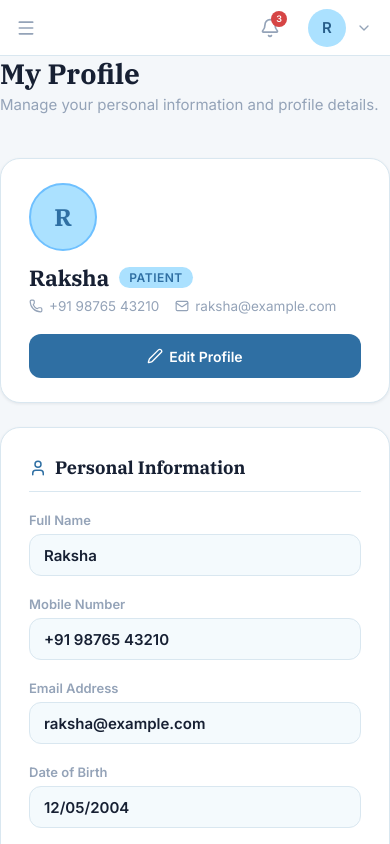
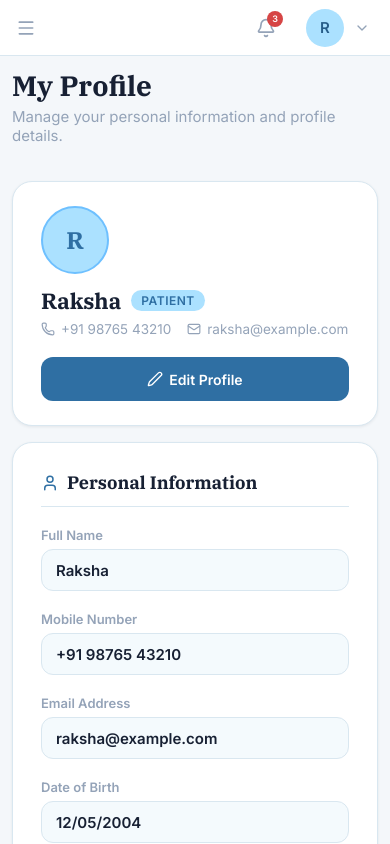
Before and after one commit to RAKSHA1120/MediBook, a React (Vite) app: page /profile in a window 390 px wide. Shown: the top 844 px of the page. Built offline with nearby package versions, Linux system fonts and the light colour scheme.

Commit message:
Update patient profile navigation and layout

```diff
--- a/src/App.css
+++ b/src/App.css
@@ -567,7 +567,7 @@
 
   gap: 10px;
 
-  padding: 0 6px;
+  padding: 0 8px;
 
   border: none;
   border-radius: 12px;
@@ -577,10 +577,11 @@
   cursor: pointer;
 
   font-family: var(--font-body);
+  transition: background 0.2s ease, transform 0.15s ease;
 }
 
 .navbar-profile:hover {
-  background: transparent;
+  background: var(--primary-soft);
 }
 
 /* Avatar */
--- a/src/components/Navbar.jsx
+++ b/src/components/Navbar.jsx
@@ -18,6 +18,7 @@ function Navbar({
   hideTabs = false,
   onMenuClick,
   onNotificationClick,
+  onProfileClick,
 }) {
   const navigate = useNavigate();
   const [unreadCount, setUnreadCount] = useState(() => getUnreadCount());
@@ -91,7 +92,17 @@ function Navbar({
         </button>
 
         {/* Profile */}
-        <button className="navbar-profile">
+        <button
+          className="navbar-profile"
+          title="View Patient Profile"
+          onClick={() => {
+            if (onProfileClick) {
+              onProfileClick();
+            } else {
+              navigate("/profile");
+            }
+          }}
+        >
           <span className="profile-avatar">
             {avatarLetter}
           </span>
--- a/src/pages/AppointmentDetails.css
+++ b/src/pages/AppointmentDetails.css
@@ -3,13 +3,7 @@
    ================================================== */
 
 .appointment-details-page {
-  display: flex;
-  flex-direction: column;
-  gap: 24px;
-  width: 100%;
-  max-width: 1000px;
-  margin: 0 auto;
-  padding: 32px 24px 48px;
+  /* Inherits master .patient-page-content layout specs */
 }
 
 /* Page Header & Navigation */
--- a/src/pages/DoctorList.css
+++ b/src/pages/DoctorList.css
@@ -18,14 +18,7 @@
 }
 
 .doctors-content {
-  flex: 1;
-  max-width: 1200px;
-  width: 100%;
-  margin: 0 auto;
-  padding: 24px 24px 48px;
-  display: flex;
-  flex-direction: column;
-  gap: 28px;
+  /* Inherits master .patient-page-content layout specs */
 }
 
 /* ==================================================
--- a/src/pages/HelpSupport.css
+++ b/src/pages/HelpSupport.css
@@ -3,12 +3,7 @@
    ================================================== */
 
 .help-support-page {
-  display: flex;
-  flex-direction: column;
-  gap: 24px;
-  max-width: 960px;
-  margin: 0 auto;
-  padding: 24px 20px 48px;
+  /* Inherits master .patient-page-content layout specs */
 }
 
 /* Card Containers */
@@ -271,11 +266,6 @@
 }
 
 @media (max-width: 640px) {
-  .help-support-page {
-    padding: 16px 12px 32px;
-    gap: 16px;
-  }
-
   .help-search-card {
     padding: 20px 16px;
   }
--- a/src/pages/MyAppointments.css
+++ b/src/pages/MyAppointments.css
@@ -3,10 +3,7 @@
    ================================================== */
 
 .my-appointments-page {
-  display: flex;
-  flex-direction: column;
-  gap: 24px;
-  width: 100%;
+  /* Inherits master .patient-page-content layout specs */
 }
 
 /* Page Header */
--- a/src/pages/Notifications.css
+++ b/src/pages/Notifications.css
@@ -3,12 +3,7 @@
    ================================================== */
 
 .notifications-page {
-  display: flex;
-  flex-direction: column;
-  gap: 24px;
-  max-width: 920px;
-  margin: 0 auto;
-  padding: 24px 20px 40px;
+  /* Inherits master .patient-page-content layout specs */
 }
 
 /* Tabs Bar */
@@ -95,11 +90,6 @@
 }
 
 @media (max-width: 640px) {
-  .notifications-page {
-    padding: 16px 12px 32px;
-    gap: 18px;
-  }
-
   .notifications-tabs-bar {
     gap: 6px;
   }
--- a/src/pages/PatientDashboard.css
+++ b/src/pages/PatientDashboard.css
@@ -17,7 +17,16 @@
   flex-direction: column;
 }
 
-.patient-dashboard-content {
+/* Reusable Master Patient Page Content Container */
+.patient-page-content,
+.patient-dashboard-content,
+.doctors-content,
+.my-appointments-page,
+.appointment-details-page,
+.notifications-page,
+.patient-profile-page,
+.settings-page,
+.help-support-page {
   flex: 1;
   max-width: 1200px;
   width: 100%;
@@ -26,6 +35,7 @@
   display: flex;
   flex-direction: column;
   gap: 28px;
+  box-sizing: border-box;
 }
 
 /* ==================================================
@@ -815,7 +825,15 @@
 
 /* Mobile Breakpoint (up to 768px) */
 @media (max-width: 768px) {
-  .patient-dashboard-content {
+  .patient-page-content,
+  .patient-dashboard-content,
+  .doctors-content,
+  .my-appointments-page,
+  .appointment-details-page,
+  .notifications-page,
+  .patient-profile-page,
+  .settings-page,
+  .help-support-page {
     padding: 16px;
     gap: 20px;
   }
@@ -931,7 +949,15 @@
 
 /* Tiny Mobile (up to 480px) */
 @media (max-width: 480px) {
-  .patient-dashboard-content {
+  .patient-page-content,
+  .patient-dashboard-content,
+  .doctors-content,
+  .my-appointments-page,
+  .appointment-details-page,
+  .notifications-page,
+  .patient-profile-page,
+  .settings-page,
+  .help-support-page {
     padding: 12px;
     gap: 16px;
   }
--- a/src/pages/PatientProfile.css
+++ b/src/pages/PatientProfile.css
@@ -3,12 +3,7 @@
    ================================================== */
 
 .patient-profile-page {
-  display: flex;
-  flex-direction: column;
-  gap: 24px;
-  width: 100%;
-  max-width: 1000px;
-  margin: 0 auto;
+  /* Inherits master .patient-page-content layout specs */
 }
 
 /* Page Header */
--- a/src/pages/Settings.css
+++ b/src/pages/Settings.css
@@ -3,12 +3,7 @@
    ================================================== */
 
 .settings-page {
-  display: flex;
-  flex-direction: column;
-  gap: 24px;
-  max-width: 920px;
-  margin: 0 auto;
-  padding: 24px 20px 48px;
+  /* Inherits master .patient-page-content layout specs */
 }
 
 /* Card Sections */
@@ -280,11 +275,6 @@ input:checked + .switch-slider:before {
 }
 
 @media (max-width: 640px) {
-  .settings-page {
-    padding: 16px 12px 32px;
-    gap: 16px;
-  }
-
   .settings-grid-2col {
     grid-template-columns: 1fr;
   }
```
